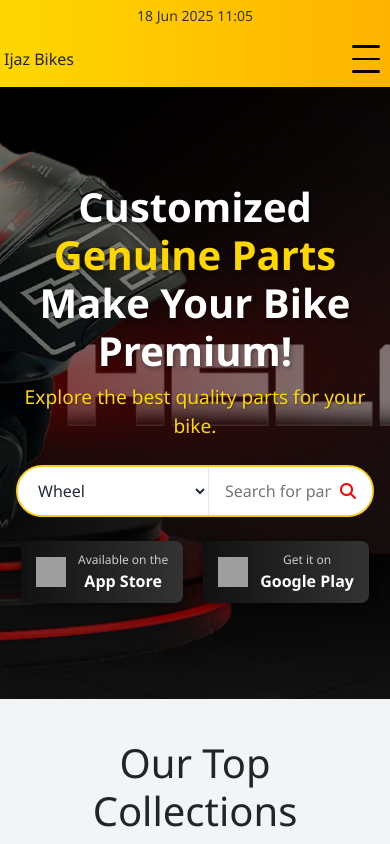
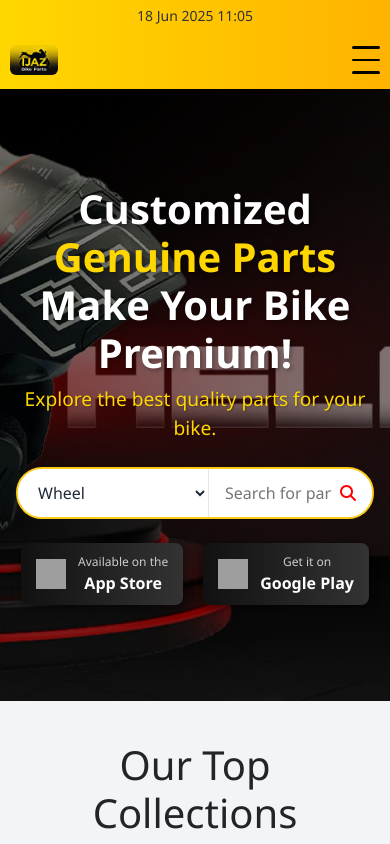
Before and after one commit to murtazaalmas/Dubai, an Angular app: page / in a window 390 px wide. Shown: the top 844 px of the page. Built offline with nearby package versions, Linux system fonts and the light colour scheme; grey boxes are pictures that could not be loaded.

Commit message:
responsive home

```diff
--- a/src/app/components/navbar/navbar.component.html
+++ b/src/app/components/navbar/navbar.component.html
@@ -34,8 +34,7 @@
 <header class="main-nav">
   <!-- Logo -->
   <div class="logo-container">
-    <!-- <img src="/assets/images/logo.png" alt="Ijaz Bikes" class="navLogo"> -->
-    Ijaz Bikes
+    <img src="/assets/images/logo.png" alt="Ijaz Bikes" class="navLogo">
   </div>
 
   <!-- Hamburger for mobile -->
--- a/src/app/components/navbar/navbar.component.scss
+++ b/src/app/components/navbar/navbar.component.scss
@@ -135,7 +135,6 @@
   width: 100px;
   background: transparent;
   border-radius: 12px;
-  box-shadow: 0 2px 12px 0 rgba(0,0,0,0.10);
   padding: 6px;
   background-blend-mode: multiply;
 }
```
